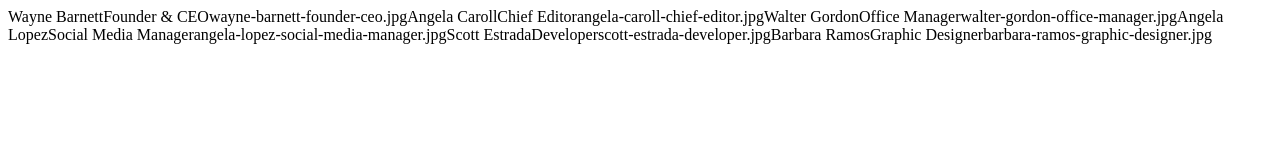
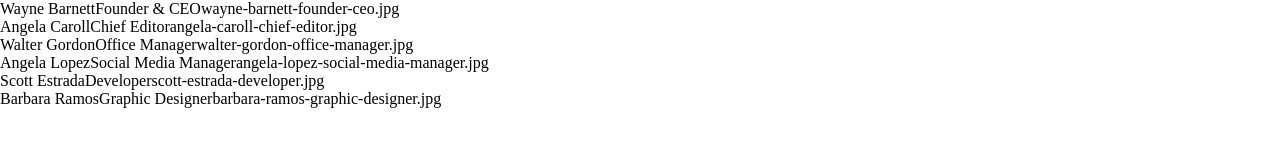
Before and after one commit to afablelorenz/js-our-team, a plain HTML site: page index.html in a window 1280 px wide. Drawn offline with Linux system fonts and the light colour scheme.

Commit message:
print out of data in console

```diff
--- a/css/style.css
+++ b/css/style.css
@@ -0,0 +1,5 @@
+*{
+    margin: 0;
+    padding: 0;
+    box-sizing: border-box;
+}
--- a/js/script.js
+++ b/js/script.js
@@ -40,31 +40,29 @@ let team = [
 
 for(let i = 0; i < team.length; i++){
     const teamArticle = document.createElement('article');
-    teamArticle.classList.add('teamArticle');
+    teamArticle.classList.add('teamArticle'+'-'+i);
     teamGrid.appendChild(teamArticle);
-}
-
-for(let i=0; i<team.length; i++){
-    teamNameAppend(team[i]);
-    teamRoleAppend(team[i]);
-    teamImageAppend(team[i]);
+    teamNameAppend(team[i],i);
+    teamRoleAppend(team[i],i);
+    teamImageAppend(team[i],i);
+    console.log(team[i]);
 }
 
 
-function teamNameAppend(array){
-    const teamArticle = document.querySelector('article.teamArticle');
+function teamNameAppend(array, i){
+    const teamArticle = document.querySelector('article.teamArticle'+'-'+i);
     let teamArticleAdd=document.createTextNode(array.nome);
     teamArticle.appendChild(teamArticleAdd);
 }
 
-function teamRoleAppend(array){
-    const teamArticle = document.querySelector('article.teamArticle');
+function teamRoleAppend(array, i){
+    const teamArticle = document.querySelector('article.teamArticle'+'-'+i);
     let teamArticleAdd=document.createTextNode(array.ruolo);
     teamArticle.appendChild(teamArticleAdd);
 }
 
-function teamImageAppend(array){
-    const teamArticle = document.querySelector('article.teamArticle');
+function teamImageAppend(array, i){
+    const teamArticle = document.querySelector('article.teamArticle'+'-'+i);
     let teamArticleAdd=document.createTextNode(array.foto);
     teamArticle.appendChild(teamArticleAdd);
 }
```
Also changed, not shown: index.html (line endings or trailing spaces).
